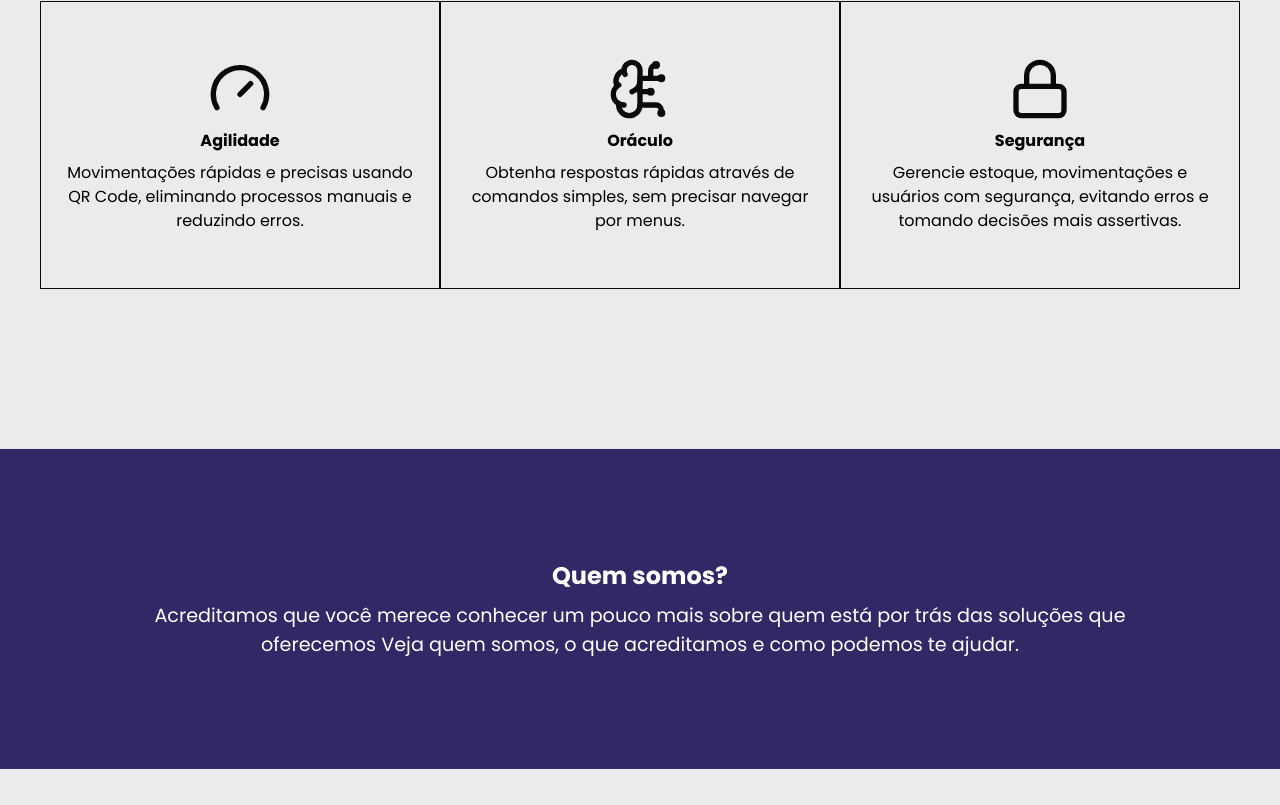
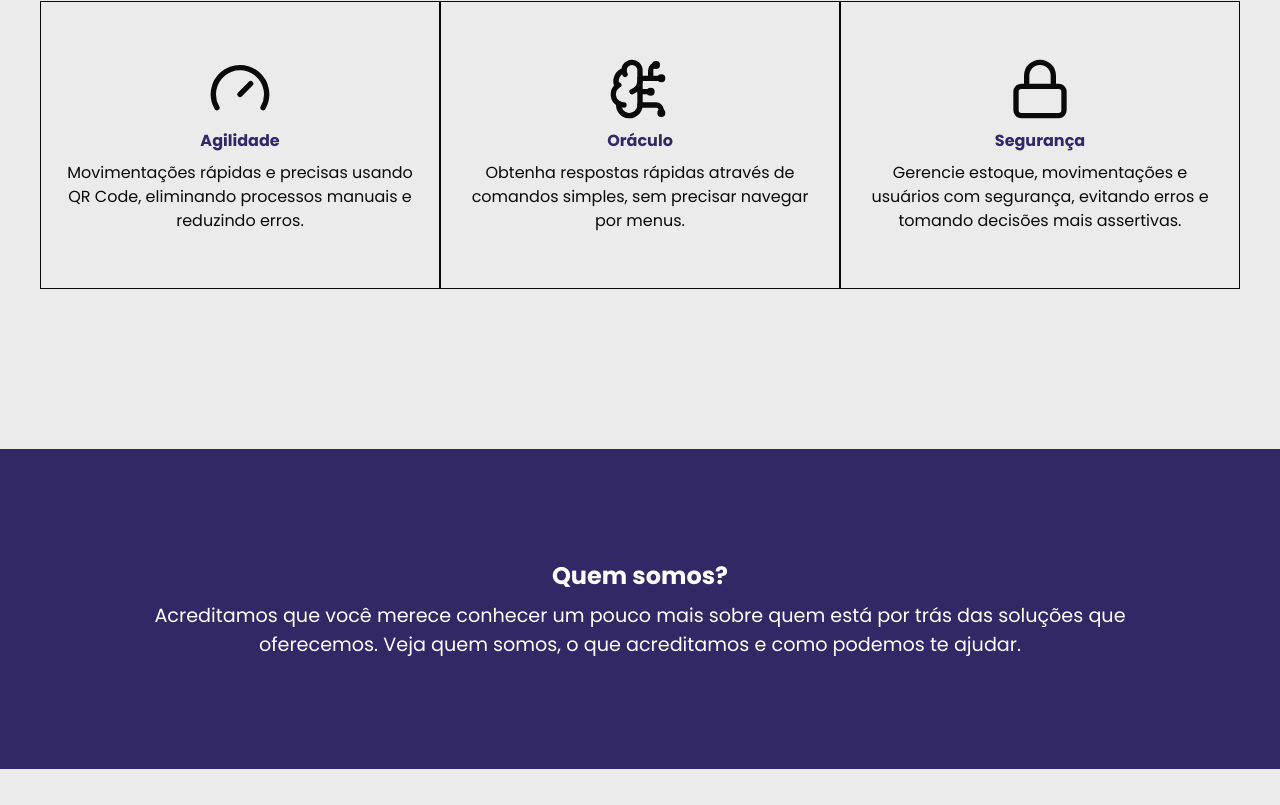
Before and after one commit to alvaromottadev/nexus-solutions, a React (Vite) app in the folder frontend/: page /login in a window 1280 px wide. Shown: the part 1255-2060 px from the top of the page. Built offline with nearby package versions, Linux system fonts and the light colour scheme.

Commit message:
feat: refactor CustomText component and clean up unused styles in related files

```diff
--- a/frontend/src/assets/styles/styles.css
+++ b/frontend/src/assets/styles/styles.css
@@ -4,7 +4,6 @@
 @theme inline {
   --font-poppins: "Poppins", sans-serif;
   --color-gray: #606060;
-  --color-text: #000000;
   --primary-color: #322866;
   --background-color: #ebebeb;
 }
--- a/frontend/src/components/CustomText.tsx
+++ b/frontend/src/components/CustomText.tsx
@@ -6,9 +6,7 @@ interface CustomTextProps {
 export default function CustomText({ children, className }: CustomTextProps) {
   return (
     <>
-      <label className={`text-black font-poppins ${className}`}>
-        {children}
-      </label>
+      <label className={`font-poppins ${className}`}>{children}</label>
     </>
   );
 }
--- a/frontend/src/components/InfoBar.tsx
+++ b/frontend/src/components/InfoBar.tsx
@@ -1,4 +1,3 @@
-import { title } from "process";
 import CustomText from "./CustomText";
 
 interface InfoBarProps {
--- a/frontend/src/components/Login/LoginBody.tsx
+++ b/frontend/src/components/Login/LoginBody.tsx
@@ -17,7 +17,7 @@ export default function LoginBody() {
               </CustomText>
             </div>
             <div className="mt-[1.8rem] w-[20rem] md:w-[25rem] flex ">
-              <CustomText className="text-center lg:text-left text-[1.2rem] md:text-[1.5rem] text-[var(--color-text)] font-poppins">
+              <CustomText className="text-center lg:text-left text-[1.2rem] md:text-[1.5rem] font-poppins">
                 Transformamos a gestão do seu almoxarifado com soluções
                 inteligentes, aumentando a eficiência, reduzindo custos e
                 garantindo controle total do seu estoque!
--- a/frontend/src/pages/LandingPage.tsx
+++ b/frontend/src/pages/LandingPage.tsx
@@ -12,7 +12,7 @@ export default function LandingPage() {
       <InfoBar
         title="Quem somos?"
         description="Acreditamos que você merece conhecer um pouco mais sobre
-          quem está por trás das soluções que oferecemos Veja quem somos, o que
+          quem está por trás das soluções que oferecemos. Veja quem somos, o que
           acreditamos e como podemos te ajudar."
       />
       <AboutSection />
```
